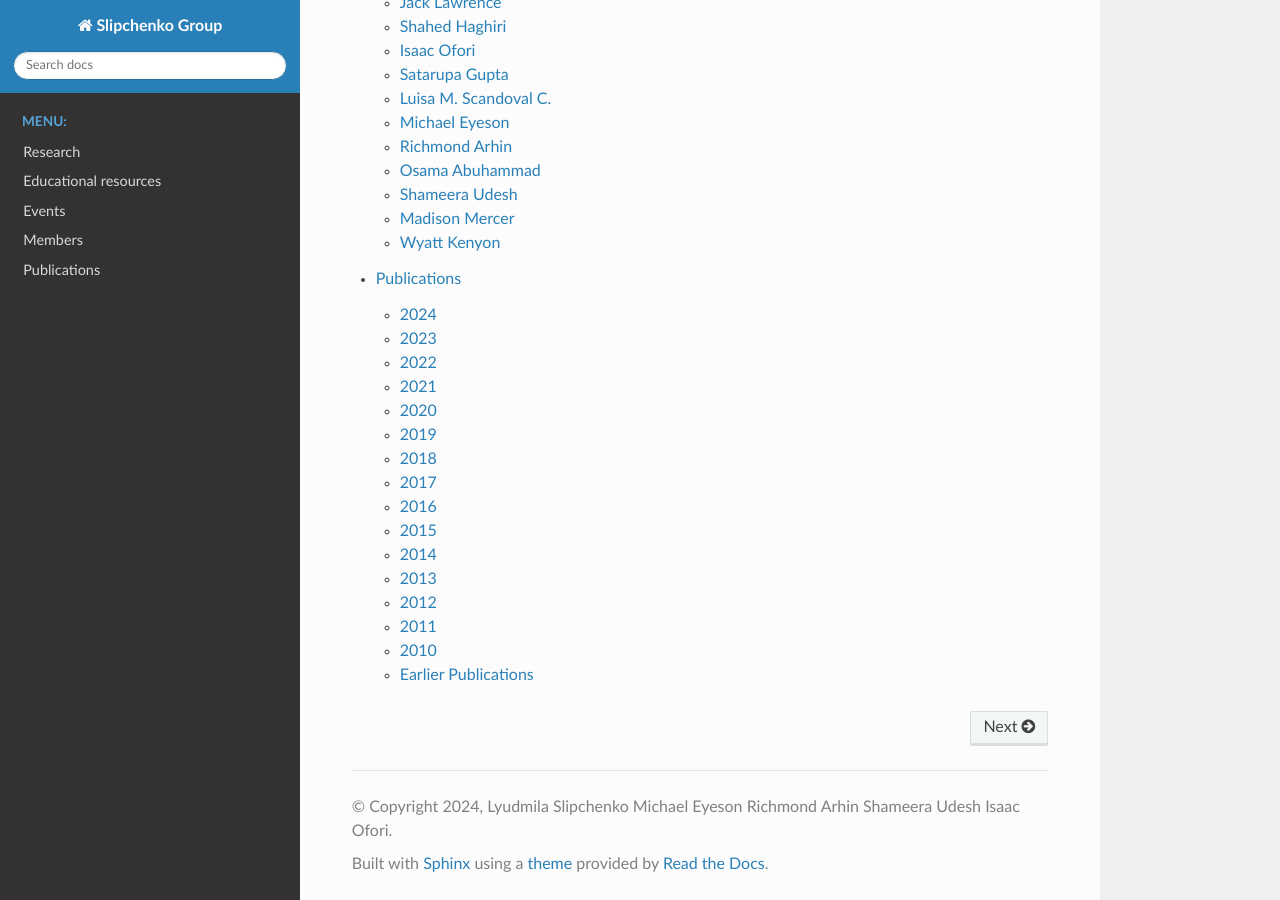
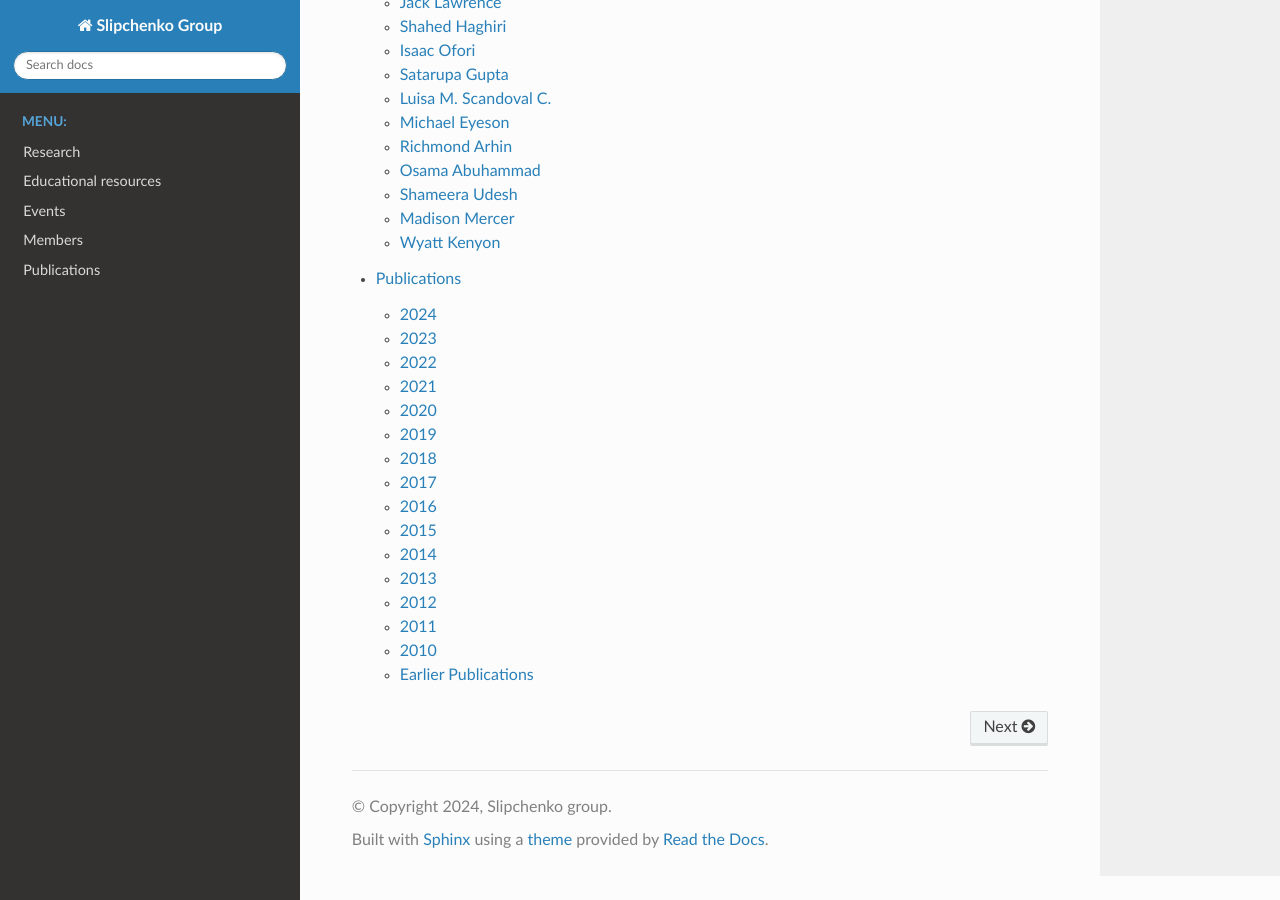
Before and after one commit to Slipchenko-Group/slipchenko-group.github.io, a Sphinx documentation site: the page built from source/index.rst, in a window 1280 px wide and 900 px high, scrolled down 1615 px. Built offline with Sphinx 7.4.7 and the Read the Docs theme 3.1.0, drawn with Linux system fonts in a browser that asks for light colours; pages that are not in the unit, such as notebooks, are missing from menus.

Commit message:
Update conf.py

```diff
--- a/source/conf.py
+++ b/source/conf.py
@@ -7,8 +7,8 @@
 # https://www.sphinx-doc.org/en/master/usage/configuration.html#project-information
 
 project = 'Slipchenko Group'
-copyright = '2024, Lyudmila Slipchenko Michael Eyeson Richmond Arhin Shameera Udesh Isaac Ofori'
-author = 'Lyudmila Slipchenko Michael Eyeson Richmond Arhin Shameera Udesh Isaac Ofori'
+copyright = '2024, Slipchenko group'
+author = 'Slipchenko group'
 release = '1.0'
 
 # -- General configuration ---------------------------------------------------
```
